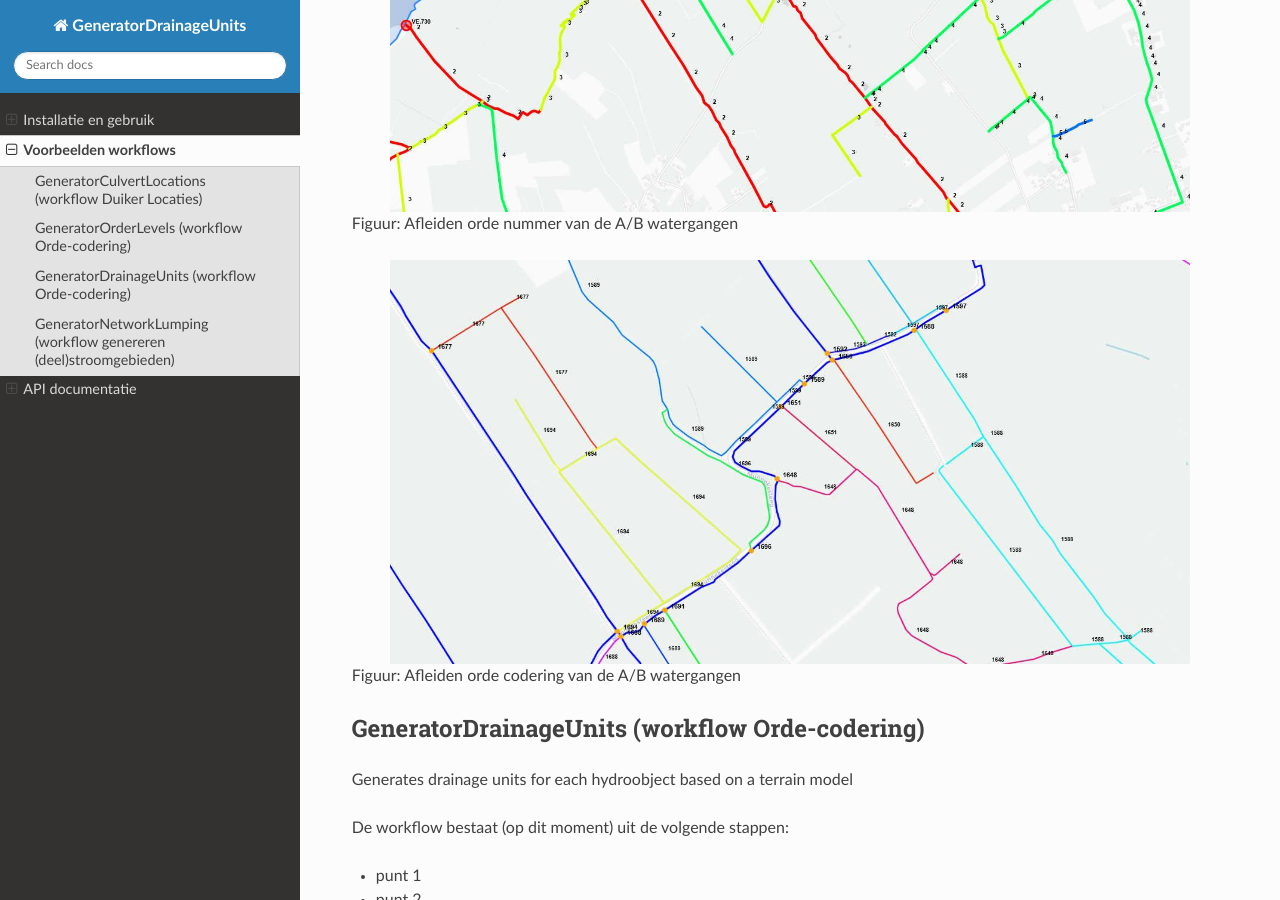
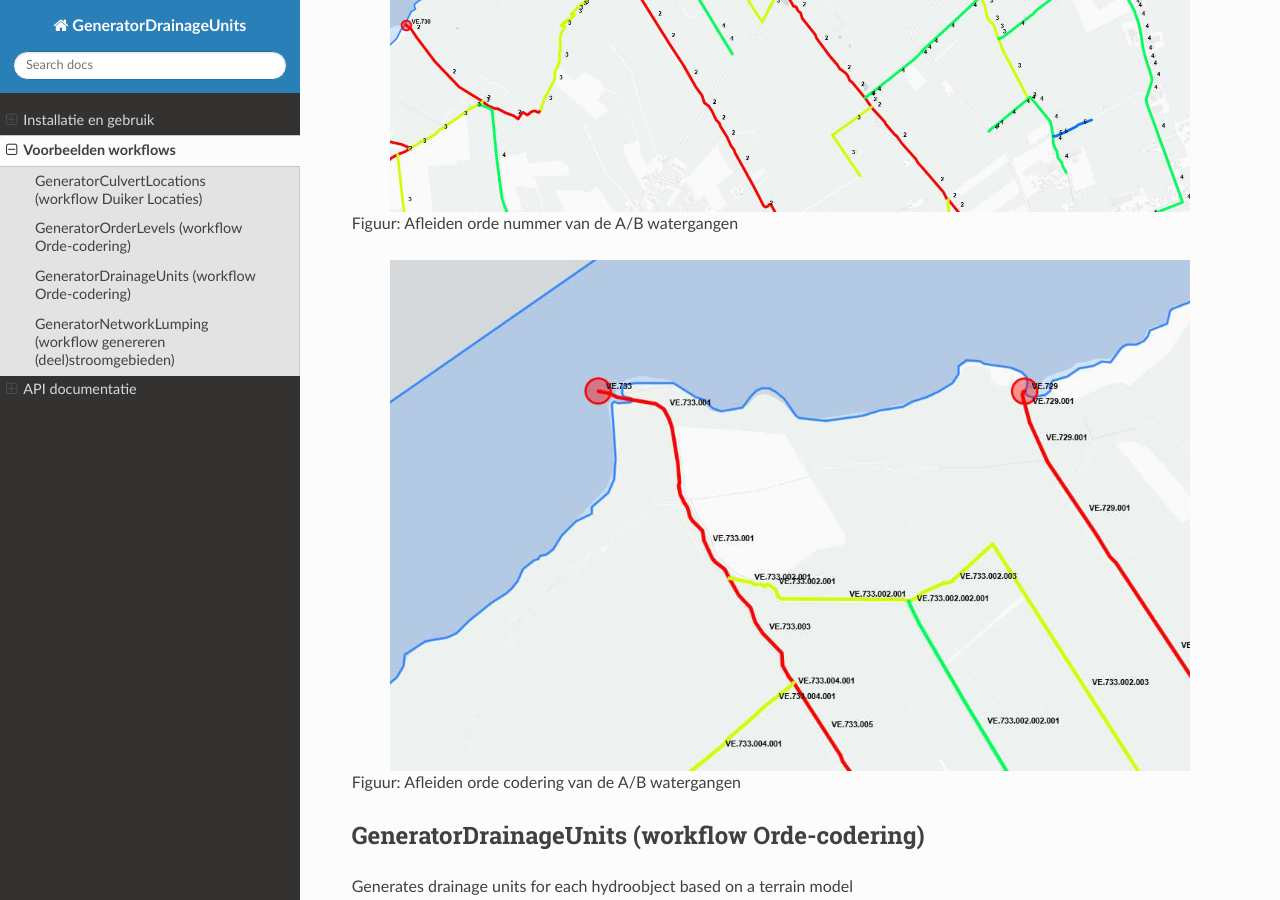
Before and after one commit to Sweco-NL/damo_afvoergebiedaanvoergebied, a Sphinx documentation site: the page built from docs/some_examples.rst, in a window 1280 px wide and 900 px high, scrolled down 2336 px. Built offline with Sphinx 7.4.7 and the Read the Docs theme 3.1.0, drawn with Linux system fonts in a browser that asks for light colours.

Commit message:
update figure order levels

```diff
--- a/docs/some_examples.rst
+++ b/docs/some_examples.rst
@@ -58,7 +58,7 @@ Zie ook:
 
 Figuur: Afleiden orde nummer van de A/B watergangen
 
-.. image:: _static/generator_culvert_locations_2.jpg
+.. image:: _static/generator_order_levels_2.jpg
     :alt: Generator Order Levels (workflow orde-codering)
     :width: 800px
     :align: center
```
